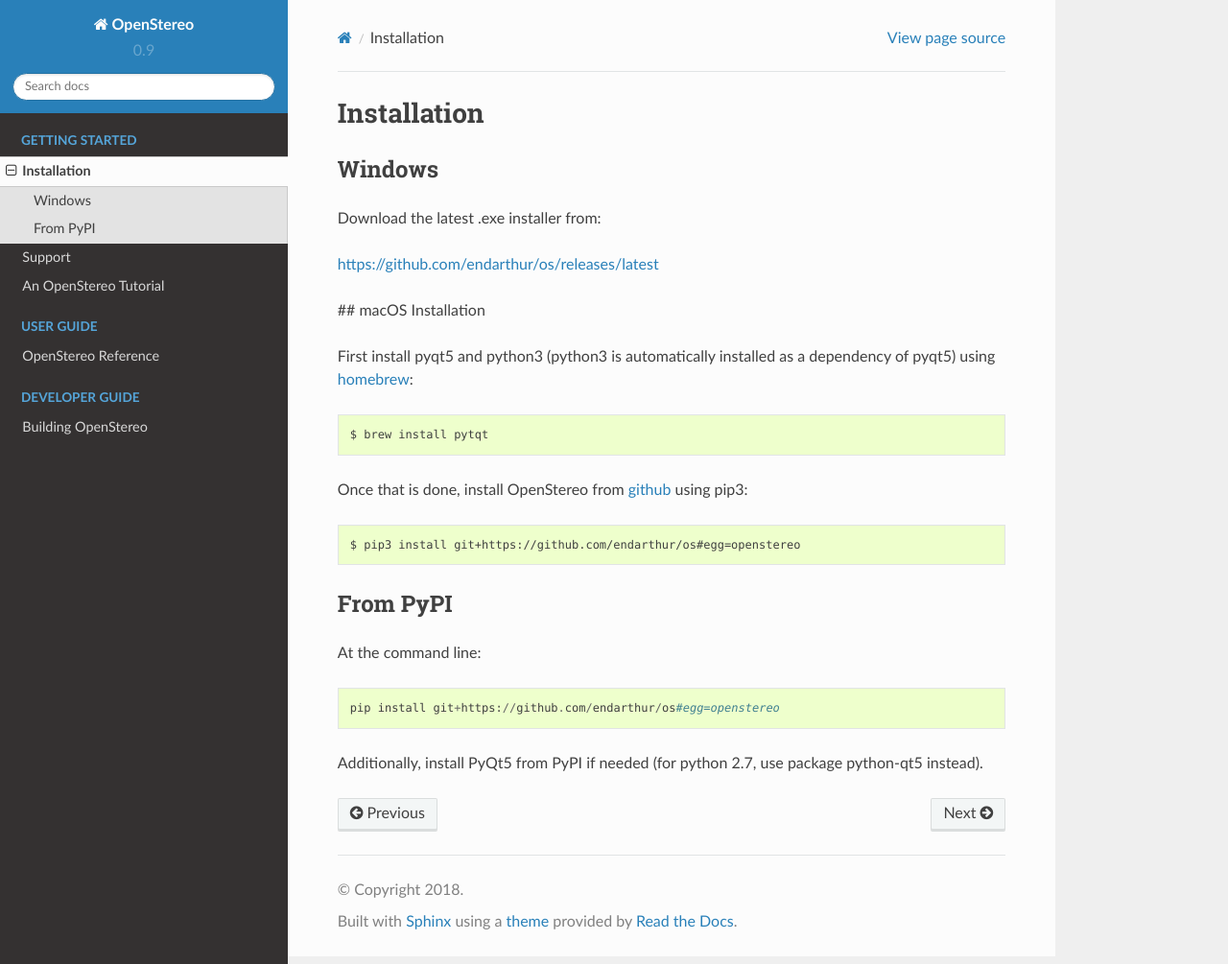
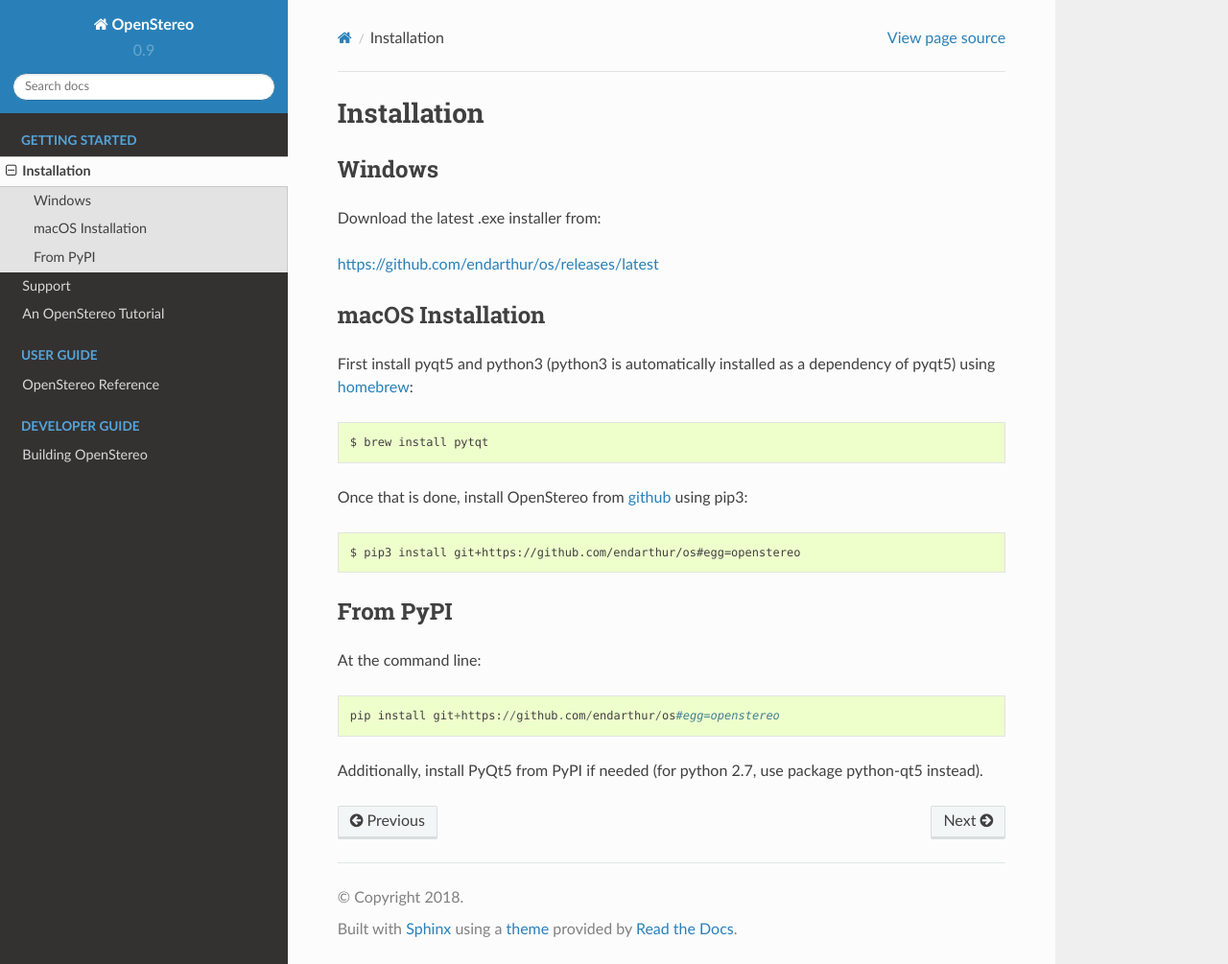
Before and after one commit to spamlab-iee/os, a Sphinx documentation site: the page built from docs/install.rst, in a window 1280 px wide and 1005 px high. Shown: the whole window at 96% size. Built offline with Sphinx 7.4.7 and the Read the Docs theme 2.0.0, drawn with Linux system fonts in a browser that asks for light colours.

Commit message:
Fixing header on macOS installation

```diff
--- a/docs/install.rst
+++ b/docs/install.rst
@@ -8,7 +8,8 @@
 
 https://github.com/endarthur/os/releases/latest
 
-## macOS Installation
+macOS Installation
+------------------
 
 First install pyqt5 and python3 (python3 is automatically installed as a
 dependency of pyqt5) using `homebrew`_::
```
